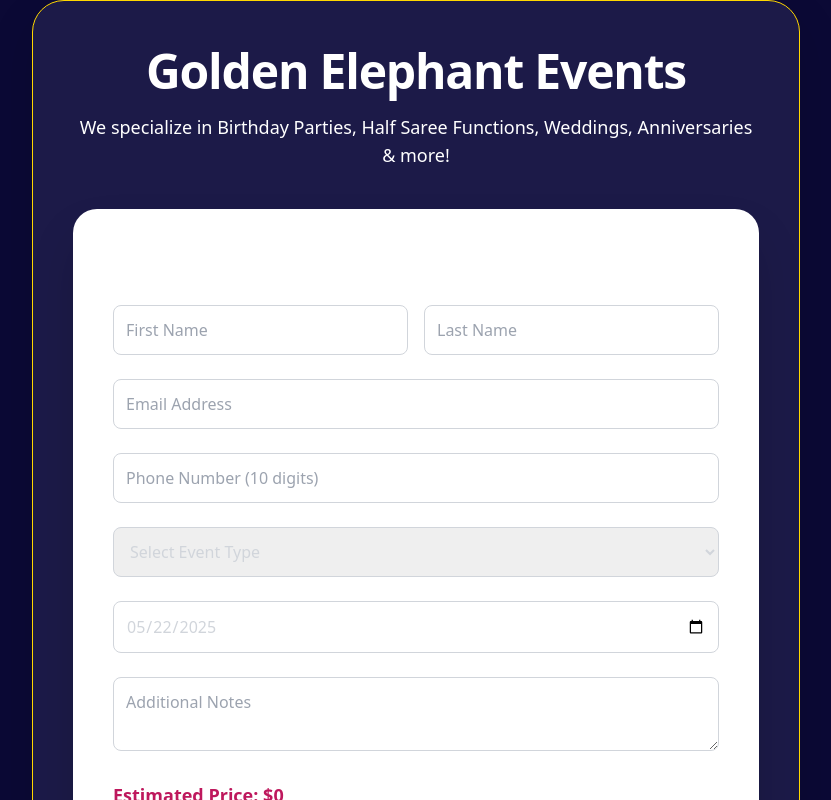
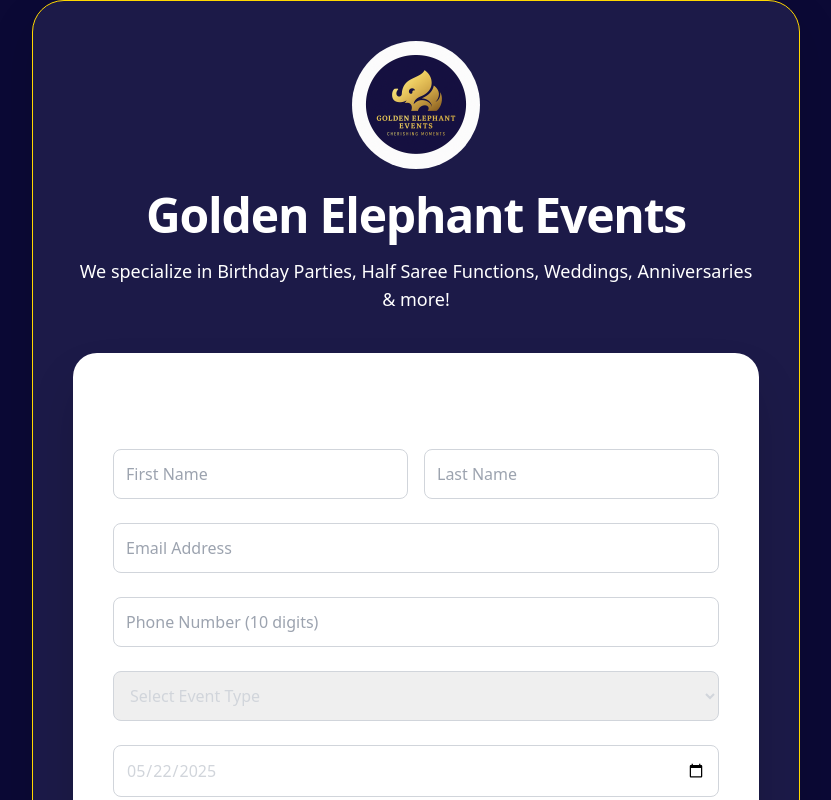
Before and after one commit to bodapativc/geerva, a Next.js app: page / in a window 1280 px wide. Shown: the top 800 px of the page, without its empty margins (224-1055 px from the left). Built offline with nearby package versions, Linux system fonts and the light colour scheme.

Commit message:
logo added

```diff
--- a/components/EventDecorBooking.js
+++ b/components/EventDecorBooking.js
@@ -94,6 +94,7 @@
     <motion.div className="min-h-screen bg-[#0b0935] text-white">
       <div className="max-w-3xl mx-auto bg-[#1c1a48] backdrop-blur-xl rounded-[2rem] p-8 sm:p-10 shadow-[0_20px_50px_rgba(0,0,0,0.1)] border border-[#FFD700]">
         <div className="text-center mb-10">
+  <img src="/logo.png" alt="Golden Elephant Events Logo" className="mx-auto mb-4 w-32 h-32 rounded-full object-contain" />
           <h1 className="text-5xl font-extrabold text-white tracking-tight leading-tight">Golden Elephant Events</h1>
           <p className="text-lg text-white mt-3">We specialize in Birthday Parties, Half Saree Functions, Weddings, Anniversaries & more!</p>
         </div>
```
Also changed, not shown: public/logo.png (added).
